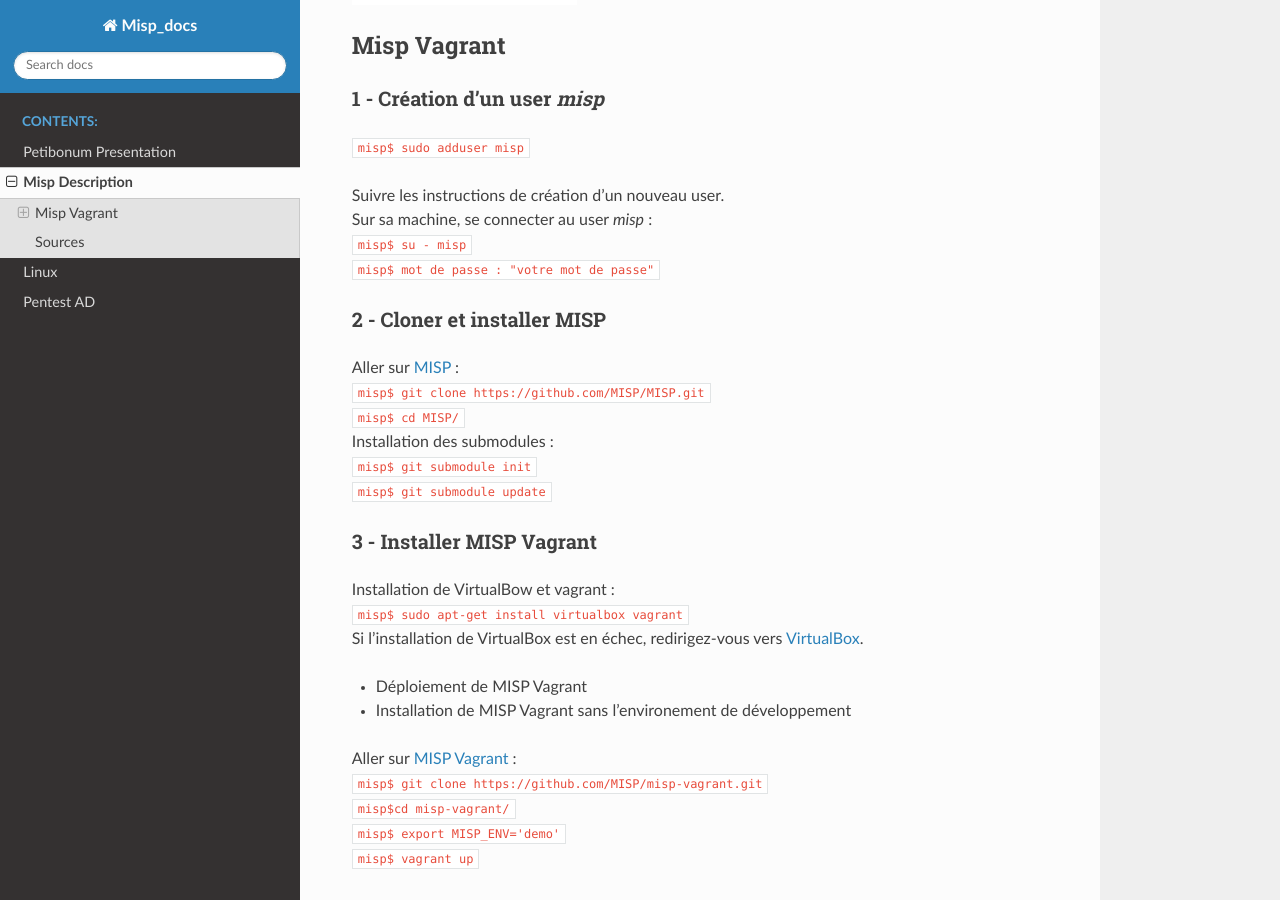
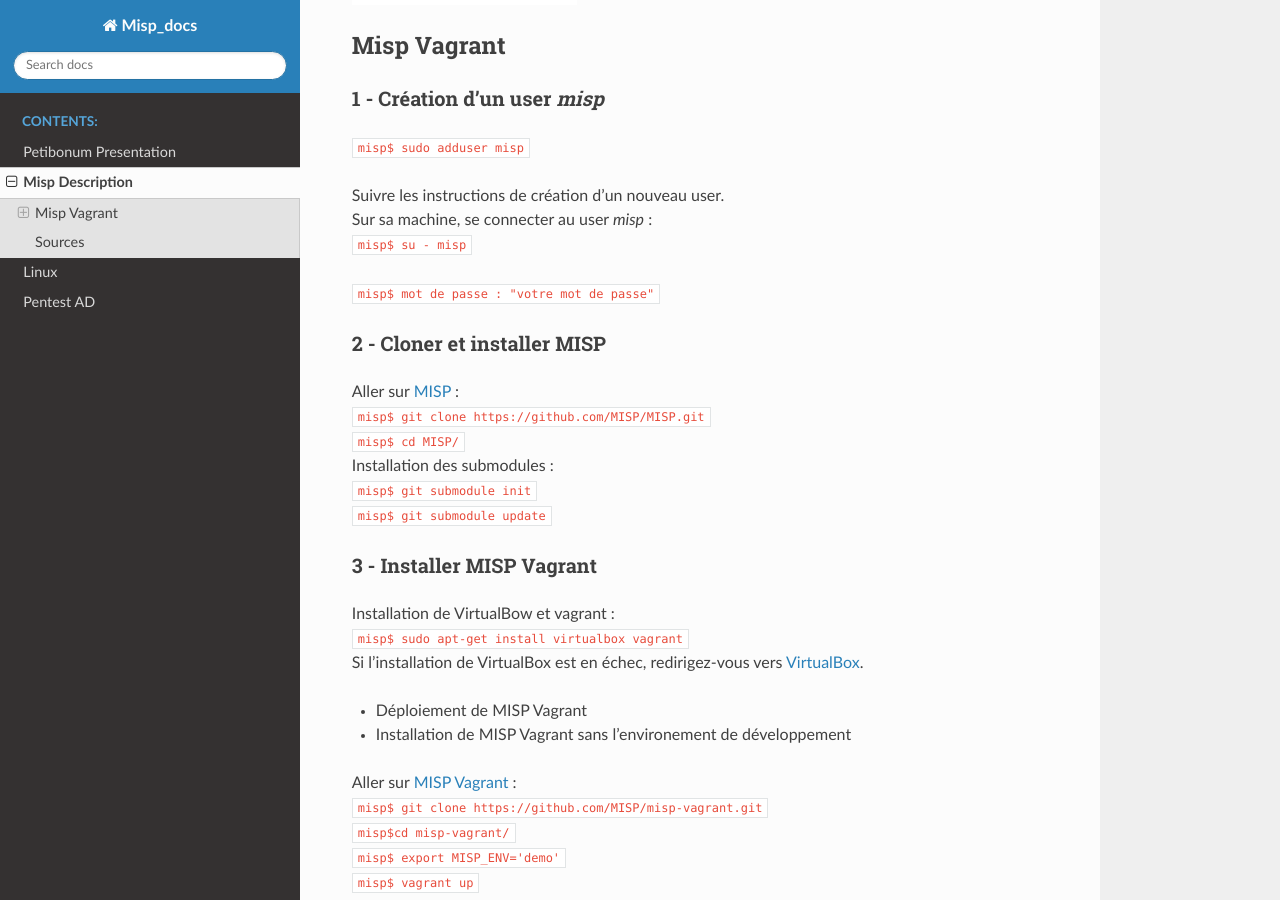
Before and after one commit to Iole-Bri/misp_docs_2, a Sphinx documentation site: the page built from docs/source/src/misp.md, in a window 1280 px wide and 900 px high, scrolled down 319 px. Built offline with Sphinx 7.4.7 and the Read the Docs theme 2.0.0, drawn with Linux system fonts in a browser that asks for light colours.

Commit message:
modif misp.md

````diff
--- a/docs/source/src/misp.md
+++ b/docs/source/src/misp.md
@@ -7,7 +7,7 @@
 Suivre les instructions de création d'un nouveau user.
 Sur sa machine, se connecter au user _misp_ :
 ```misp$ su - misp```
-```misp$ mot de passe : "votre mot de passe"```
+<br/>```misp$ mot de passe : "votre mot de passe"```
 
 ### 2 - Cloner et installer MISP
 
````
